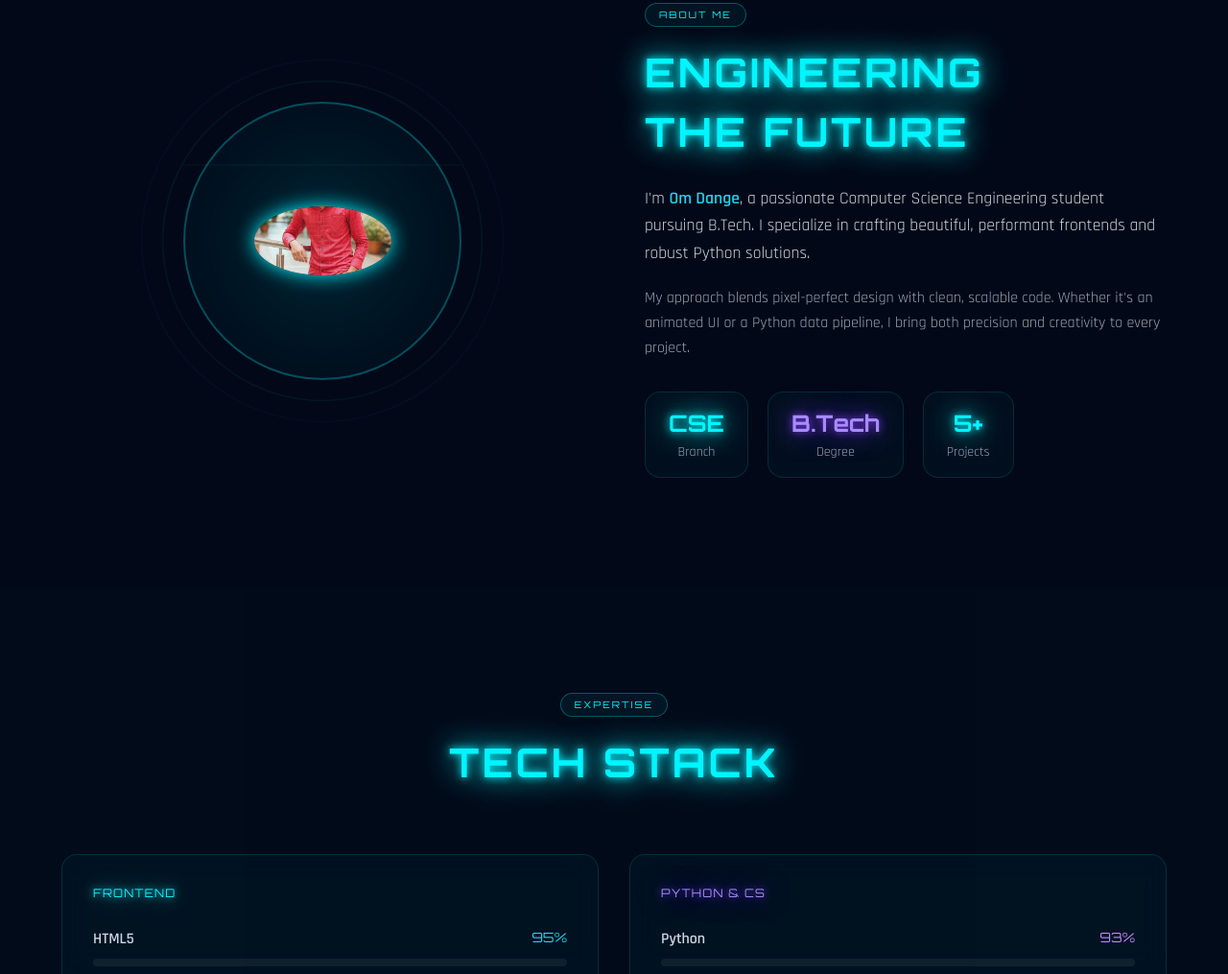
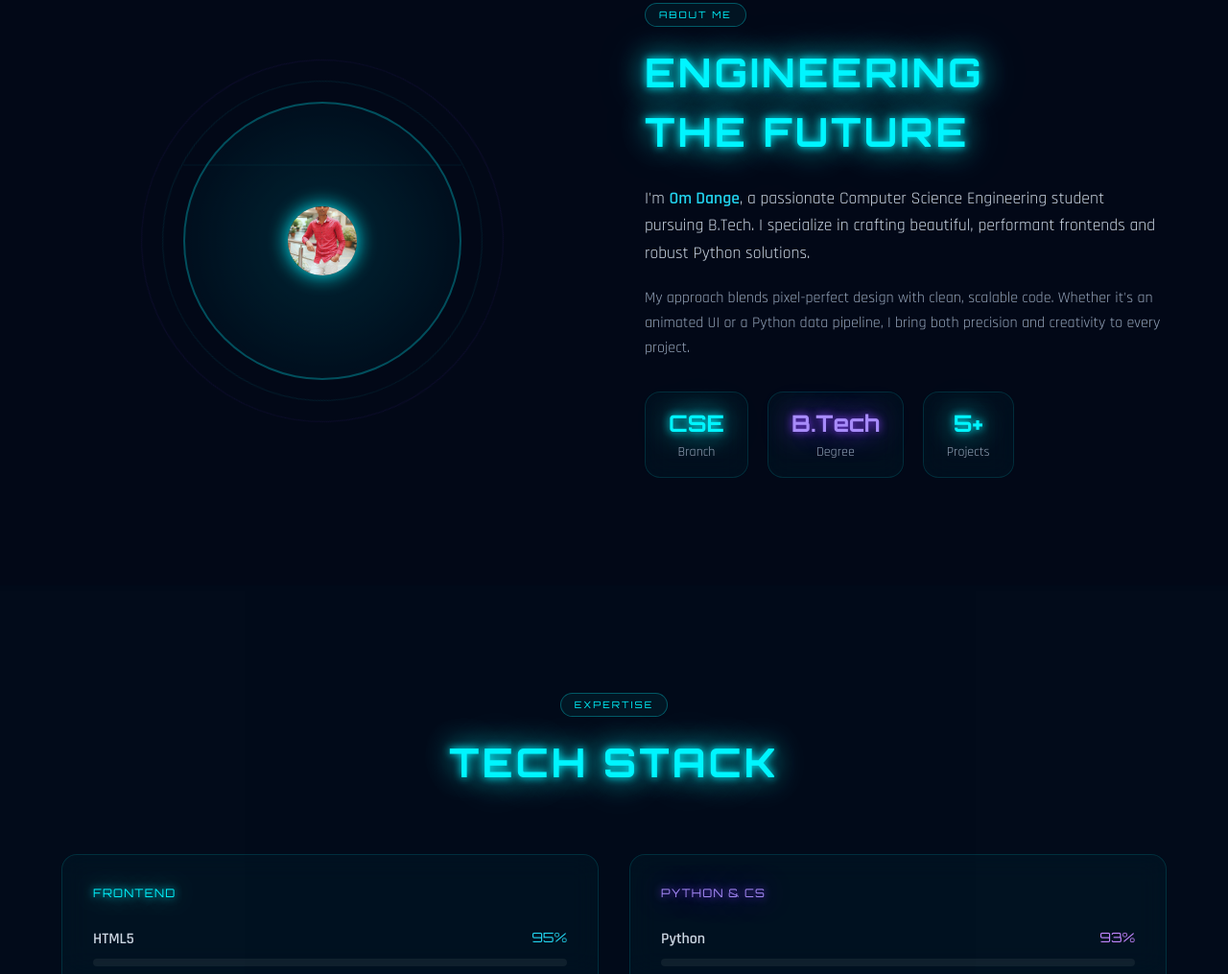
Before and after one commit to omdange016/my-portfolio, a plain HTML site: page index.html in a window 1280 px wide. Shown: the part 909-1924 px from the top of the page at 96% size. Drawn offline with nearby package versions, Linux system fonts and the light colour scheme.

Commit message:
Update index.html

```diff
--- a/index.html
+++ b/index.html
@@ -131,7 +131,7 @@
         <div style="position:absolute;inset:0;border-radius:50%;background:radial-gradient(circle,rgba(0,245,255,.15),transparent 70%);animation:pulse 3s infinite"></div>
         <div style="width:290px;height:290px;border-radius:50%;border:2px solid rgba(0,245,255,.28);display:flex;align-items:center;justify-content:center;overflow:hidden;background:rgba(0,245,255,.03)">
          <img src="om.jpeg" alt="Profile Photo"
-     style="width:50%;height:25%;object-fit:cover;border-radius:50%;box-shadow:0 0 20px #00f5ff;">
+     style="width:25%;height:25%;object-fit:cover;border-radius:50%;box-shadow:0 0 20px #00f5ff;">
             <defs>
               <linearGradient id="av" x1="0%" y1="0%" x2="100%" y2="100%">
                 <stop offset="0%" stop-color="#00f5ff"/>
```
